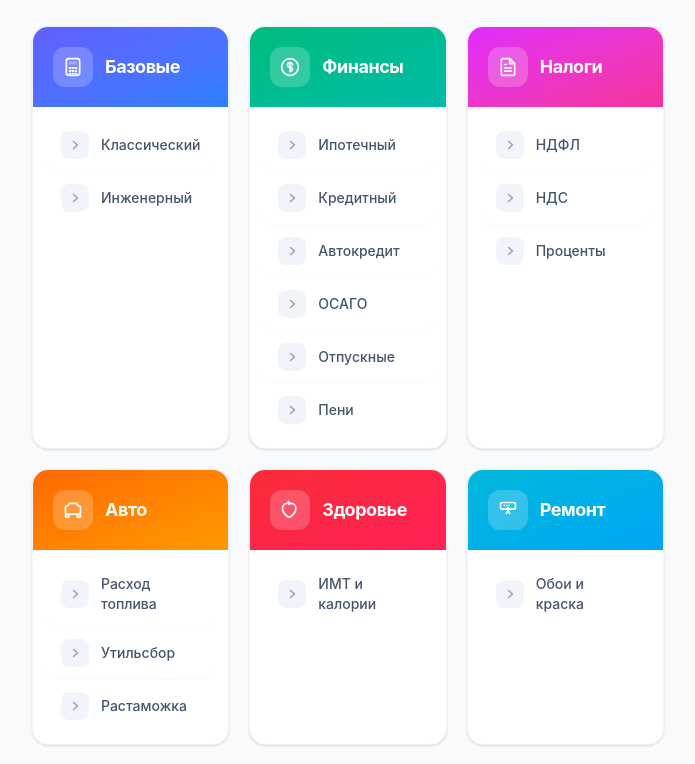
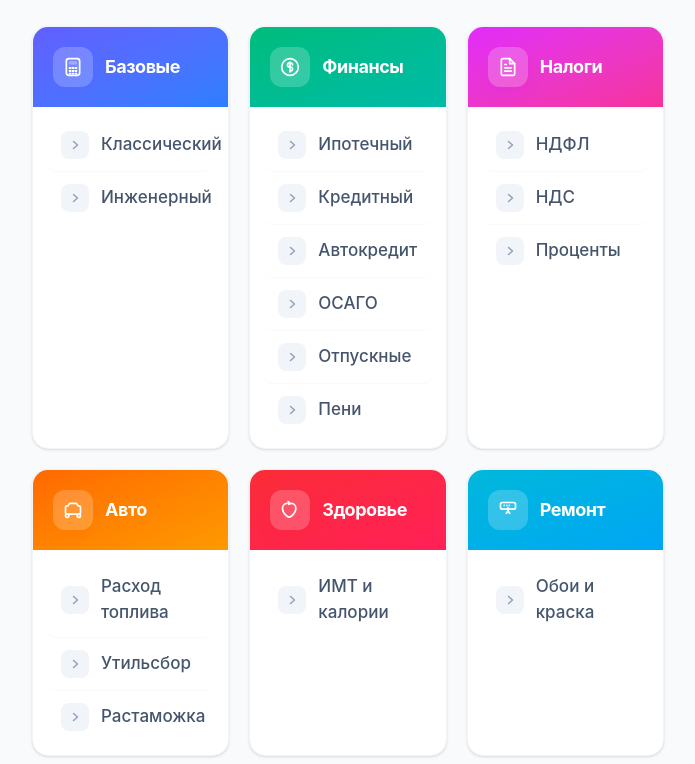
Before and after one commit to Dronych2004/m_calccenter, a React (Vite) app: page / in a window 1280 px wide. Shown: the part 840-1604 px from the top of the page, without its empty margins (292-987 px from the left). Built offline with nearby package versions, Linux system fonts and the light colour scheme.

Commit message:
style: увеличить шрифт названий калькуляторов в карточках категорий

```diff
--- a/src/components/CategoryCard.tsx
+++ b/src/components/CategoryCard.tsx
@@ -74,7 +74,7 @@ export default function CategoryCard({
             </span>
 
             {/* Название инструмента */}
-            <span className="text-sm font-medium transition-all duration-200">
+            <span className="text-[17px] font-medium transition-all duration-200">
               {lang === 'ru' ? calc.titleRu : calc.titleEn}
             </span>
           </Link>
```
